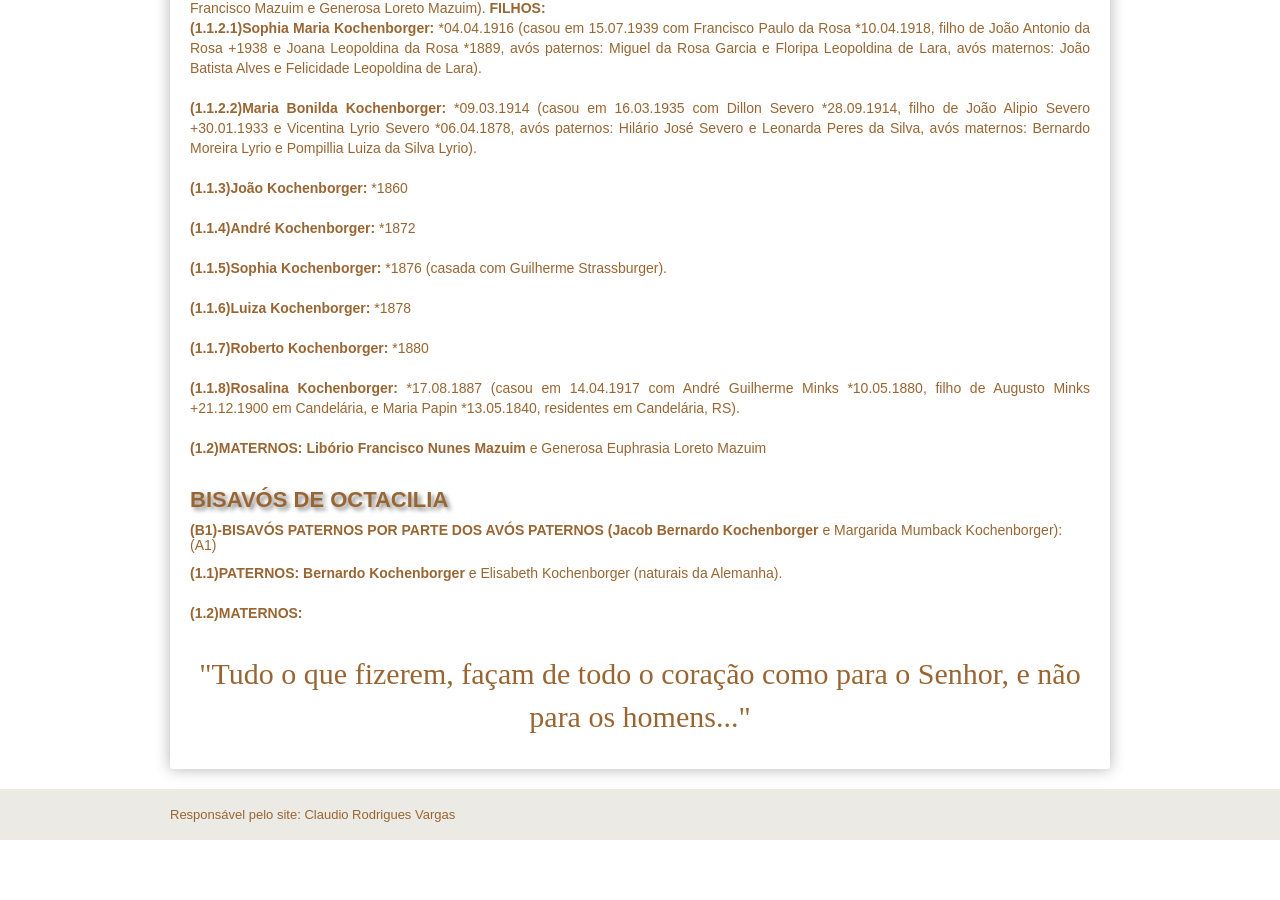
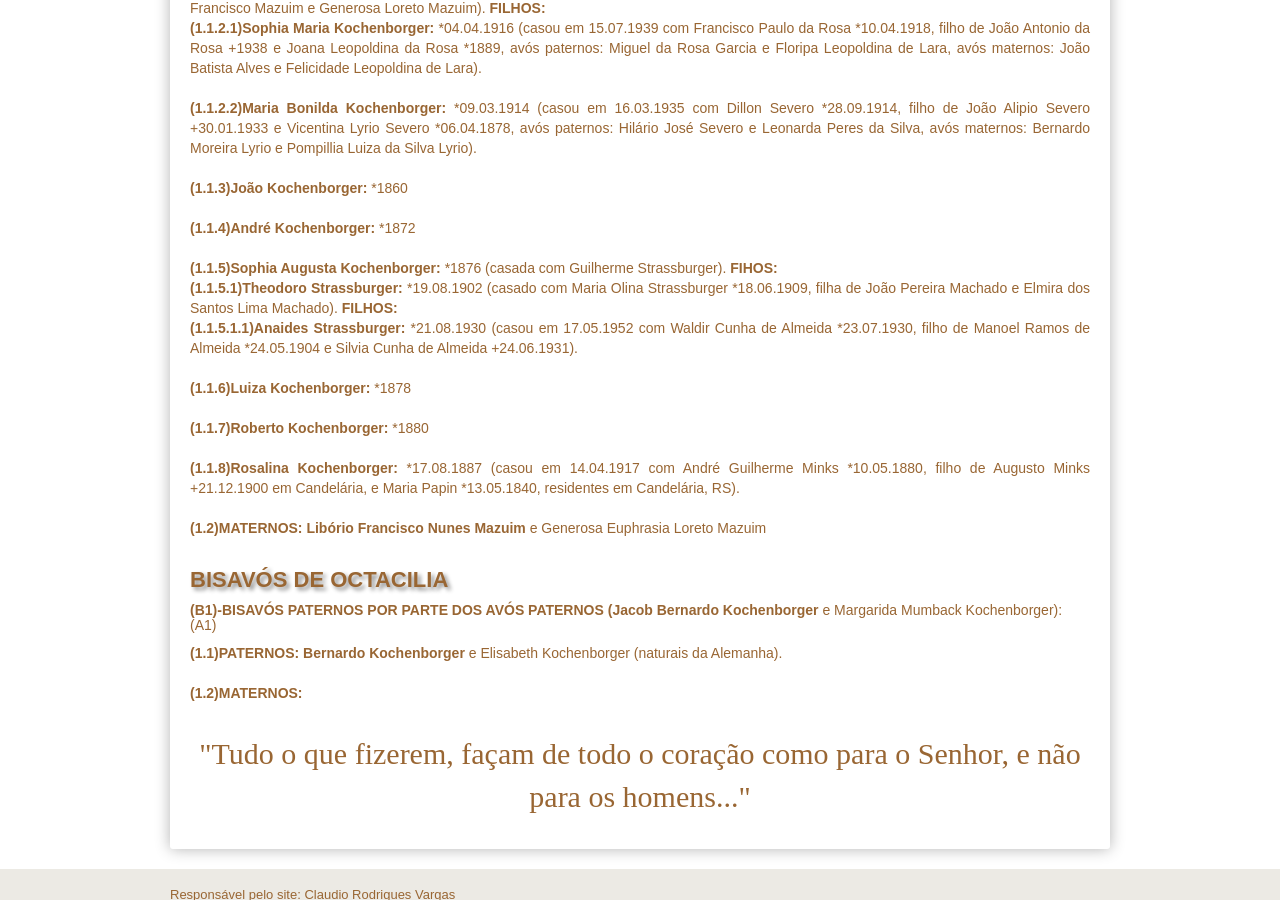
Before and after one commit to claudiovargas1955/claudiovargas1955.github.io, a Jekyll site: the page built from _pages/familia-kochenborger.html, in a window 1280 px wide and 900 px high, scrolled down 1490 px. Built offline with Jekyll 4.4.1, drawn with Linux system fonts in a browser that asks for light colours; some web fonts are replaced; before the commit the page ends 2330 px from its top, so only the background shows below that.

Commit message:
Update familia-kochenborger.html

```diff
--- a/_pages/familia-kochenborger.html
+++ b/_pages/familia-kochenborger.html
@@ -164,7 +164,11 @@ Oliveira e Idalina Soares Leal *1850 +03.09.1934). <b>FILHOS: </b><br>
 
     <b>(1.1.4)André Kochenborger: </b>*1872<br><br>
 
-    <b>(1.1.5)Sophia Kochenborger: </b>*1876 (casada com Guilherme Strassburger).<br><br>
+<b>(1.1.5)Sophia Augusta Kochenborger: </b>*1876 (casada com Guilherme Strassburger). <b>FIHOS: </b><br>
+  <b>(1.1.5.1)Theodoro Strassburger: </b>*19.08.1902 (casado com Maria Olina Strassburger *18.06.1909, filha de João Pereira Machado e
+  Elmira dos Santos Lima Machado). <b>FILHOS: </b><br>
+    <b>(1.1.5.1.1)Anaides Strassburger: </b>*21.08.1930 (casou em 17.05.1952 com Waldir Cunha de Almeida *23.07.1930, filho de Manoel
+    Ramos de Almeida *24.05.1904 e Silvia Cunha de Almeida +24.06.1931). <br><br>
 
     <b>(1.1.6)Luiza Kochenborger: </b>*1878<br><br>
 
```
